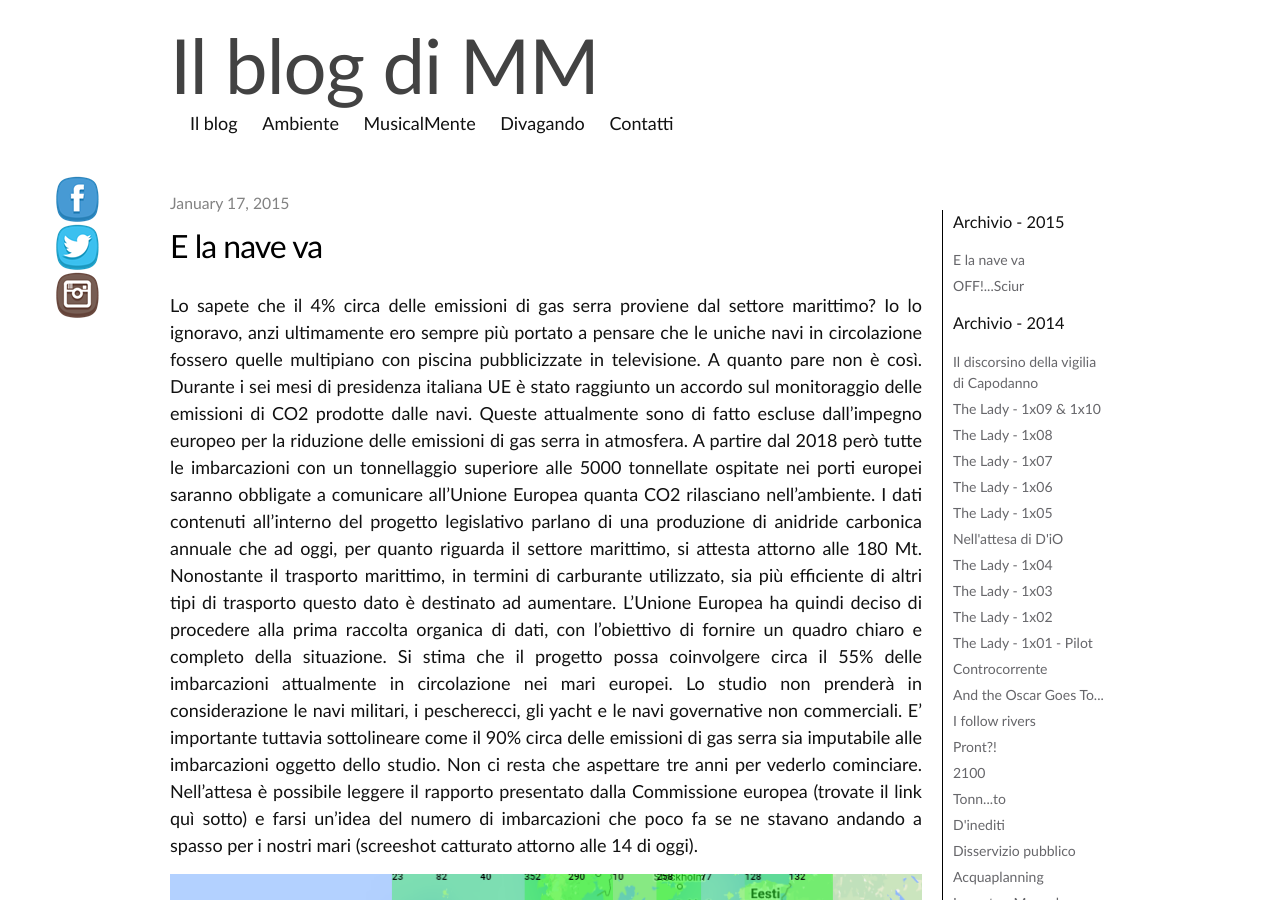
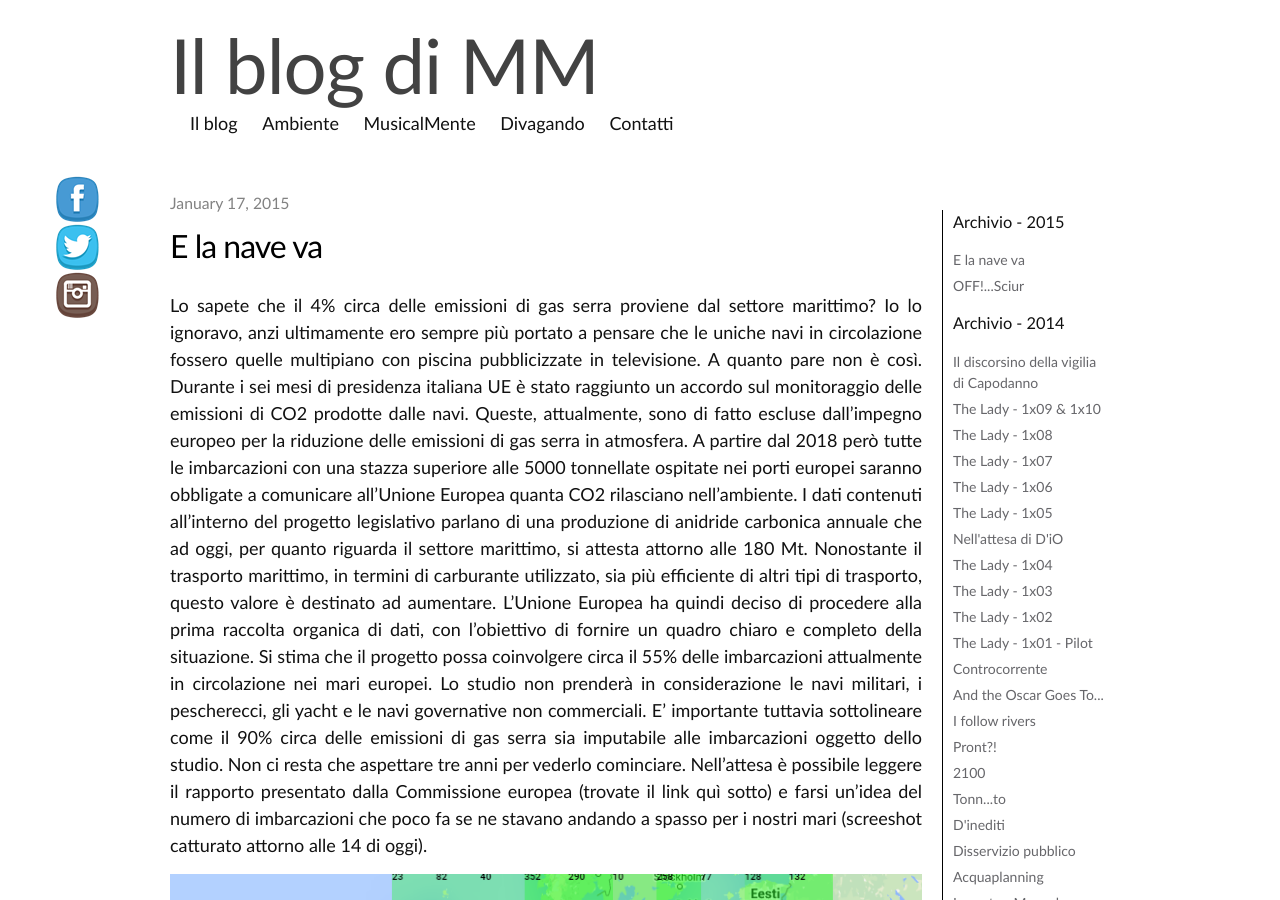
Before and after one commit to ilblogdimm/ilblogdimm, a Jekyll site: the page built from _posts/2015-01-17-E la nave va.markdown, in a window 1280 px wide and 900 px high. Built offline with Jekyll 4.4.1, drawn with Linux system fonts in a browser that asks for light colours; comment, search, counter and statistics services are not loaded.

Commit message:
Correzione ultimo post

```diff
--- a/_posts/2015-01-17-E la nave va.markdown
+++ b/_posts/2015-01-17-E la nave va.markdown
@@ -10,8 +10,8 @@ tags:
 
 ---
 
-Lo sapete che il 4% circa delle emissioni di gas serra proviene dal settore marittimo? Io lo ignoravo, anzi ultimamente ero sempre più portato a pensare che le uniche navi in circolazione fossero quelle multipiano con piscina pubblicizzate in televisione. A quanto pare non è così. Durante i sei mesi di presidenza italiana UE è stato raggiunto un accordo sul monitoraggio delle emissioni di CO2 prodotte dalle navi. Queste attualmente sono di fatto escluse dall'impegno europeo per la riduzione delle emissioni di gas serra in atmosfera. A partire dal 2018 però tutte le imbarcazioni con un tonnellaggio superiore alle 5000 tonnellate ospitate nei porti europei saranno obbligate a comunicare all'Unione Europea quanta CO2 rilasciano nell'ambiente.
-I dati contenuti all'interno del progetto legislativo parlano di una produzione di anidride carbonica annuale che ad oggi, per quanto riguarda il settore marittimo, si attesta attorno alle 180 Mt. Nonostante il trasporto marittimo, in termini di carburante utilizzato, sia più efficiente di altri tipi di trasporto questo dato è destinato ad aumentare. L'Unione Europea ha quindi deciso di procedere alla prima raccolta organica di dati, con l'obiettivo di fornire un quadro chiaro e completo della situazione. Si stima che il progetto possa coinvolgere circa il 55% delle imbarcazioni attualmente in circolazione nei mari europei. Lo studio non prenderà in considerazione le navi militari, i pescherecci, gli yacht e le navi governative non commerciali. E' importante tuttavia sottolineare come il 90% circa delle emissioni di gas serra sia imputabile alle imbarcazioni oggetto dello studio. Non ci resta che aspettare tre anni per vederlo cominciare. Nell'attesa è possibile leggere il rapporto presentato dalla Commissione europea (trovate il link quì sotto) e farsi un'idea del numero di imbarcazioni che poco fa se ne stavano andando a spasso per i nostri mari (screeshot catturato attorno alle 14 di oggi).
+Lo sapete che il 4% circa delle emissioni di gas serra proviene dal settore marittimo? Io lo ignoravo, anzi ultimamente ero sempre più portato a pensare che le uniche navi in circolazione fossero quelle multipiano con piscina pubblicizzate in televisione. A quanto pare non è così. Durante i sei mesi di presidenza italiana UE è stato raggiunto un accordo sul monitoraggio delle emissioni di CO2 prodotte dalle navi. Queste, attualmente, sono di fatto escluse dall'impegno europeo per la riduzione delle emissioni di gas serra in atmosfera. A partire dal 2018 però tutte le imbarcazioni con una stazza superiore alle 5000 tonnellate ospitate nei porti europei saranno obbligate a comunicare all'Unione Europea quanta CO2 rilasciano nell'ambiente.
+I dati contenuti all'interno del progetto legislativo parlano di una produzione di anidride carbonica annuale che ad oggi, per quanto riguarda il settore marittimo, si attesta attorno alle 180 Mt. Nonostante il trasporto marittimo, in termini di carburante utilizzato, sia più efficiente di altri tipi di trasporto, questo valore è destinato ad aumentare. L'Unione Europea ha quindi deciso di procedere alla prima raccolta organica di dati, con l'obiettivo di fornire un quadro chiaro e completo della situazione. Si stima che il progetto possa coinvolgere circa il 55% delle imbarcazioni attualmente in circolazione nei mari europei. Lo studio non prenderà in considerazione le navi militari, i pescherecci, gli yacht e le navi governative non commerciali. E' importante tuttavia sottolineare come il 90% circa delle emissioni di gas serra sia imputabile alle imbarcazioni oggetto dello studio. Non ci resta che aspettare tre anni per vederlo cominciare. Nell'attesa è possibile leggere il rapporto presentato dalla Commissione europea (trovate il link quì sotto) e farsi un'idea del numero di imbarcazioni che poco fa se ne stavano andando a spasso per i nostri mari (screeshot catturato attorno alle 14 di oggi).
 
 {% img /assets/Mappa-imbarcazioni.png barche %}
 
```
